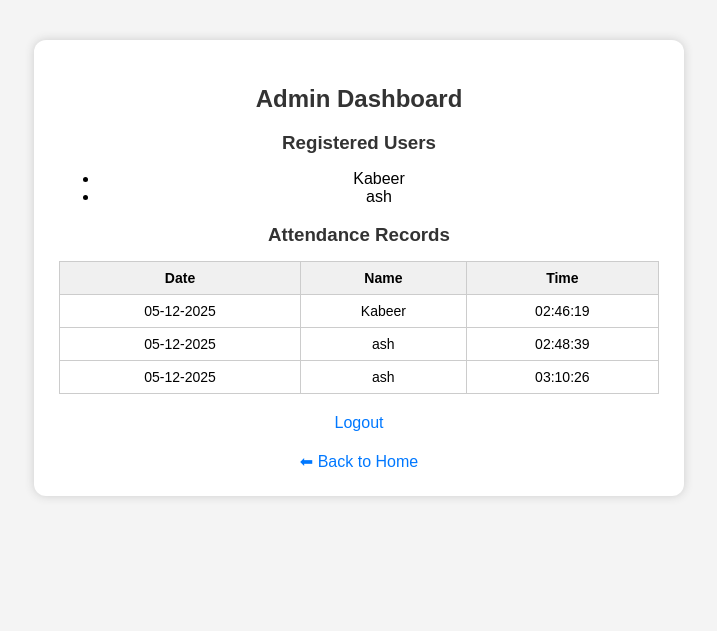
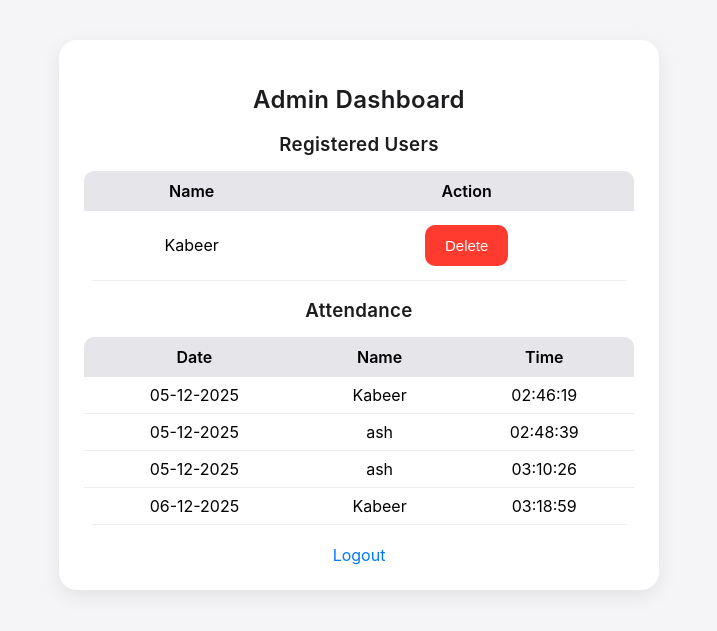
Before and after one commit to ashkab7/face_attendance, a Flask app: page /admin in a window 1280 px wide. Shown: the top 631 px of the page, without its empty margins (281-998 px from the left). Run offline with Flask 3, Linux system fonts and the light colour scheme; the visitor is signed in with stand-in values (Sample User, id 1).

Commit message:
updated files

```diff
--- /dev/null
+++ b/Attendance/Attendance_06-12-2025.csv
@@ -0,0 +1,2 @@
+Name,Time
+Kabeer,03:18:59
--- a/app.py
+++ b/app.py
@@ -1,35 +1,17 @@
 from flask import Flask, render_template, request, jsonify, redirect, url_for, session
-import cv2
-import numpy as np
-import base64
-import os
-import pandas as pd
-
-from utils import (
-    register_user,
-    recognize_face,
-    mark_attendance,
-    retrain,
-    delete_user,
-    get_registered_users,
-    ATT_DIR,
-)
+import cv2, numpy as np, base64, os, pandas as pd
+from utils import register_user, recognize_face, mark_attendance, retrain, delete_user, get_registered_users, ATT_DIR
 
 app = Flask(__name__)
 app.secret_key = "super-secret-key-change-this"
-
-
-# ------------------ ROUTES: PAGES ------------------ #
 
 @app.route("/")
 def home():
     return render_template("index.html")
 
-
 @app.route("/register")
 def register_page():
     return render_template("register.html")
-
 
 @app.route("/admin-login", methods=["GET", "POST"])
 def admin_login():
@@ -37,126 +19,68 @@ def admin_login():
     if request.method == "POST":
         username = request.form.get("username", "").strip()
         password = request.form.get("password", "").strip()
-
         if username == "admin" and password == "1234":
             session["admin"] = True
             return redirect(url_for("admin_dashboard"))
-        else:
-            msg = "Invalid credentials."
-
+        msg = "Invalid credentials."
     return render_template("admin_login.html", message=msg)
-
 
 @app.route("/admin")
 def admin_dashboard():
     if not session.get("admin"):
         return redirect(url_for("admin_login"))
-
     users = get_registered_users()
-
-    # Build attendance list from all CSVs
     attendance_records = []
     if os.path.exists(ATT_DIR):
         for fname in sorted(os.listdir(ATT_DIR)):
             if fname.startswith("Attendance_") and fname.endswith(".csv"):
                 date_str = fname.replace("Attendance_", "").replace(".csv", "")
-                fpath = os.path.join(ATT_DIR, fname)
-                try:
-                    df = pd.read_csv(fpath)
-                    for _, row in df.iterrows():
-                        attendance_records.append(
-                            {
-                                "date": date_str,
-                                "name": row.get("Name", ""),
-                                "time": row.get("Time", ""),
-                            }
-                        )
-                except Exception:
-                    continue
-
-    return render_template(
-        "admin_dashboard.html",
-        users=users,
-        attendance=attendance_records
-    )
-
+                df = pd.read_csv(os.path.join(ATT_DIR, fname))
+                for _, row in df.iterrows():
+                    attendance_records.append({"date": date_str, "name": row.get("Name",""), "time": row.get("Time","")})
+    return render_template("admin_dashboard.html", users=users, attendance=attendance_records)
 
 @app.route("/logout")
 def logout():
     session.clear()
     return redirect(url_for("home"))
 
-
-# ------------------ API: RECOGNITION ------------------ #
-
 @app.route("/api/recognize", methods=["POST"])
 def api_recognize():
     data = request.json
-    img_data = data.get("image", "")
-
+    img_data = data.get("image","")
     if "," in img_data:
         img_data = img_data.split(",")[1]
-
     img_bytes = base64.b64decode(img_data)
     frame = cv2.imdecode(np.frombuffer(img_bytes, np.uint8), cv2.IMREAD_COLOR)
-
     name = recognize_face(frame)
-
-    if name not in ["Unknown", "NO USERS"]:
+    if name not in ["Unknown","NO USERS"]:
         mark_attendance(name)
-
     return jsonify({"name": name})
-
-
-# ------------------ API: REGISTRATION ------------------ #
 
 @app.route("/api/register", methods=["POST"])
 def api_register():
-    name = request.form.get("name", "").strip()
-    img_data = request.form.get("image", "")
-
-    # Basic validation: letters and spaces only
+    name = request.form.get("name","").strip()
+    img_data = request.form.get("image","")
     if not name or not all(c.isalpha() or c.isspace() for c in name):
         return jsonify({"success": False, "message": "Name must contain only letters and spaces."})
-
     if "," in img_data:
         img_data = img_data.split(",")[1]
-
     img_bytes = base64.b64decode(img_data)
     img = cv2.imdecode(np.frombuffer(img_bytes, np.uint8), cv2.IMREAD_COLOR)
-
     if img is None:
         return jsonify({"success": False, "message": "Invalid image."})
-
     ok = register_user(name, img)
     if not ok:
-        return jsonify({"success": False, "message": "No face detected. Try again with clearer photo."})
-
+        return jsonify({"success": False, "message": "No face detected. Try again."})
     return jsonify({"success": True, "message": f"User '{name}' registered successfully!"})
-
-
-# ------------------ (Optional) Admin Actions API ------------------ #
 
 @app.route("/api/delete-user", methods=["POST"])
 def api_delete_user():
     if not session.get("admin"):
-        return jsonify({"success": False, "message": "Not authorized"})
-
-    name = request.form.get("name", "").strip()
-    if not name:
-        return jsonify({"success": False, "message": "No name provided"})
-
-    ok = delete_user(name)
-    return jsonify({"success": ok})
-
-
-@app.route("/api/retrain", methods=["POST"])
-def api_retrain():
-    if not session.get("admin"):
-        return jsonify({"success": False, "message": "Not authorized"})
-    retrain()
-    return jsonify({"success": True})
-
+        return jsonify({"success": False, "message": "Unauthorized"})
+    name = request.form.get("name","")
+    return jsonify({"success": delete_user(name)})
 
 if __name__ == "__main__":
     app.run(debug=True)
--- a/static/script.js
+++ b/static/script.js
@@ -1,132 +1,70 @@
-let liveStream = null;
-let attendanceInterval = null;
+let liveStream=null,attendanceInterval=null;
 
-// Start camera on given video element
-async function startCamera(videoId) {
-    const video = document.getElementById(videoId);
-    if (!video) return;
-
-    try {
-        liveStream = await navigator.mediaDevices.getUserMedia({ video: true });
-        video.srcObject = liveStream;
-    } catch (err) {
-        console.error("Camera error:", err);
-        const status = document.getElementById("status-text");
-        if (status) status.innerText = "Cannot access camera: " + err;
-    }
+async function startCamera(videoId){
+    const video=document.getElementById(videoId);
+    if(!video)return;
+    try{
+        liveStream=await navigator.mediaDevices.getUserMedia({video:true});
+        video.srcObject=liveStream;
+    }catch(err){console.error(err);}
 }
 
-// Capture frame from video to base64
-function captureFrame(videoId) {
-    const video = document.getElementById(videoId);
-    if (!video || video.readyState !== 4) {
-        return null;
-    }
-
-    const canvas = document.createElement("canvas");
-    canvas.width = video.videoWidth;
-    canvas.height = video.videoHeight;
-
-    const ctx = canvas.getContext("2d");
-    ctx.drawImage(video, 0, 0);
-    return canvas.toDataURL("image/jpeg");
+function captureFrame(videoId){
+    const v=document.getElementById(videoId);
+    if(!v||v.readyState!==4)return null;
+    const c=document.createElement("canvas");
+    c.width=v.videoWidth;c.height=v.videoHeight;
+    c.getContext("2d").drawImage(v,0,0);
+    return c.toDataURL("image/jpeg");
 }
 
-// Start attendance loop
-function startAttendance() {
-    const status = document.getElementById("status-text");
-    if (status) status.innerText = "Starting attendance...";
-
-    if (attendanceInterval) {
-        clearInterval(attendanceInterval);
-    }
-
-    attendanceInterval = setInterval(async () => {
-        const imgData = captureFrame("video-live");
-        if (!imgData) return;
-
-        const res = await fetch("/api/recognize", {
-            method: "POST",
-            headers: { "Content-Type": "application/json" },
-            body: JSON.stringify({ image: imgData })
-        });
-
-        const out = await res.json();
-        const name = out.name || "Unknown";
-
-        if (status) status.innerText = "Detected: " + name;
-
-        if (name !== "Unknown" && name !== "NO USERS") {
-            // Stop loop after successful attendance
+function startAttendance(){
+    const status=document.getElementById("status-text");
+    if(attendanceInterval)clearInterval(attendanceInterval);
+    attendanceInterval=setInterval(async()=>{
+        const img=captureFrame("video-live");
+        if(!img)return;
+        const r=await fetch("/api/recognize",{method:"POST",headers:{"Content-Type":"application/json"},body:JSON.stringify({image:img})});
+        const out=await r.json();
+        status.innerText="Detected: "+out.name;
+        if(out.name!=="Unknown"&&out.name!=="NO USERS"){
+            status.innerText="Attendance marked for: "+out.name;
             clearInterval(attendanceInterval);
-            attendanceInterval = null;
-            if (status) status.innerText = "Attendance marked for: " + name;
         }
-    }, 1000);
+    },900);
 }
 
-// Register a new user
-async function registerUser() {
-    const nameInput = document.getElementById("name-input");
-    const msg = document.getElementById("register-msg");
-
-    if (!nameInput) return;
-
-    const name = nameInput.value.trim();
-    if (!name) {
-        msg.innerText = "Please enter a name.";
-        return;
-    }
-
-    // Only letters and spaces
-    if (!/^[A-Za-z ]+$/.test(name)) {
-        msg.innerText = "Name must contain only letters and spaces.";
-        return;
-    }
-
-    const imgData = captureFrame("video-register");
-    if (!imgData) {
-        msg.innerText = "Camera not ready. Wait a moment.";
-        return;
-    }
-
-    const formData = new FormData();
-    formData.append("name", name);
-    formData.append("image", imgData);
-
-    const res = await fetch("/api/register", {
-        method: "POST",
-        body: formData
-    });
-
-    const out = await res.json();
-    msg.innerText = out.message || (out.success ? "Registered!" : "Failed.");
-    if (out.success) {
-        nameInput.value = "";
-    }
+async function registerUser(){
+    const name=document.getElementById("name-input").value.trim();
+    const msg=document.getElementById("register-msg");
+    if(!name){msg.innerText="Enter a name.";return;}
+    const img=captureFrame("video-register");
+    if(!img){msg.innerText="Camera not ready.";return;}
+    const fd=new FormData();
+    fd.append("name",name);
+    fd.append("image",img);
+    const r=await fetch("/api/register",{method:"POST",body:fd});
+    const out=await r.json();
+    msg.innerText=out.message;
 }
 
+async function deleteUser(name){
+    if(!confirm("Delete "+name+"?"))return;
+    const fd=new FormData();
+    fd.append("name",name);
+    const r=await fetch("/api/delete-user",{method:"POST",body:fd});
+    const out=await r.json();
+    if(out.success)location.reload();
+    else alert("Failed");
+}
 
-// Init per page
-document.addEventListener("DOMContentLoaded", () => {
-    const liveVideo = document.getElementById("video-live");
-    const regVideo = document.getElementById("video-register");
-
-    // Home page: mark attendance
-    if (liveVideo) {
+document.addEventListener("DOMContentLoaded",()=>{
+    if(document.getElementById("video-live")){
         startCamera("video-live");
-        const btn = document.getElementById("start-attendance-btn");
-        if (btn) {
-            btn.addEventListener("click", startAttendance);
-        }
+        document.getElementById("start-attendance-btn").onclick=startAttendance;
     }
-
-    // Register page
-    if (regVideo) {
+    if(document.getElementById("video-register")){
         startCamera("video-register");
-        const regBtn = document.getElementById("register-btn");
-        if (regBtn) {
-            regBtn.addEventListener("click", registerUser);
-        }
+        document.getElementById("register-btn").onclick=registerUser;
     }
 });
--- a/static/style.css
+++ b/static/style.css
@@ -1,101 +1,14 @@
-body {
-    font-family: Arial, sans-serif;
-    background: #f4f4f4;
-    margin: 0;
-    padding: 0;
-    text-align: center;
-}
-
-.container {
-    width: 90%;
-    max-width: 600px;
-    margin: 40px auto;
-    background: #ffffff;
-    padding: 25px;
-    border-radius: 12px;
-    box-shadow: 0 0 10px #ccc;
-}
-
-h1, h2, h3 {
-    color: #333;
-    margin-bottom: 15px;
-}
-
-video {
-    border: 3px solid #4CAF50;
-    border-radius: 10px;
-    box-shadow: 0 0 10px #999;
-    margin-bottom: 15px;
-    max-width: 100%;
-}
-
-.btn {
-    display: inline-block;
-    padding: 10px 18px;
-    margin: 8px 4px;
-    background-color: #4CAF50;
-    color: #fff;
-    border-radius: 6px;
-    text-decoration: none;
-    border: none;
-    cursor: pointer;
-    font-size: 15px;
-}
-
-.btn:hover {
-    background-color: #45a049;
-}
-
-input[type="text"], input[type="password"] {
-    width: 100%;
-    padding: 10px;
-    margin: 6px 0 14px 0;
-    border: 2px solid #ccc;
-    border-radius: 6px;
-    font-size: 14px;
-}
-
-.back-btn {
-    display: block;
-    margin-top: 20px;
-    text-decoration: none;
-    color: #0078ff;
-}
-
-.back-btn:hover {
-    text-decoration: underline;
-}
-
-.alert {
-    padding: 10px;
-    border-radius: 6px;
-    margin-bottom: 15px;
-    text-align: left;
-}
-
-.alert.success {
-    background: #c8f7c5;
-    border-left: 5px solid #2ecc71;
-}
-
-.alert.error {
-    background: #ffd6d6;
-    border-left: 5px solid #e74c3c;
-}
-
-/* Admin table */
-table {
-    border-collapse: collapse;
-    margin: 10px auto;
-    width: 100%;
-}
-
-th, td {
-    border: 1px solid #ccc;
-    padding: 8px 6px;
-    font-size: 14px;
-}
-
-th {
-    background: #f0f0f0;
-}
+body{font-family:-apple-system,BlinkMacSystemFont,"Segoe UI",Roboto; background:#f5f5f7;margin:0;padding:0;text-align:center;}
+.container{width:90%;max-width:550px;margin:40px auto;background:white;padding:25px;border-radius:18px;box-shadow:0 6px 20px rgba(0,0,0,0.08);}
+h1,h2,h3{color:#1c1c1e;margin-bottom:15px;font-weight:600;letter-spacing:0.3px;}
+video{border-radius:14px;border:2px solid #d2d2d7;box-shadow:0 4px 14px rgba(0,0,0,0.12);width:100%;margin-bottom:15px;transform:scaleX(-1);}
+.btn{padding:12px 20px;margin:6px;background:#007aff;border:none;border-radius:10px;color:white;font-size:15px;cursor:pointer;display:inline-block;text-decoration:none;}
+.btn:hover{background:#0063cc;}
+input[type="text"],input[type="password"]{width:100%;padding:12px;margin:10px 0;border:2px solid #d2d2d7;border-radius:10px;font-size:15px;}
+.back-btn{margin-top:20px;display:block;color:#007aff;text-decoration:none;}
+.back-btn:hover{text-decoration:underline;}
+table{width:100%;border-collapse:collapse;margin-top:15px;border-radius:10px;overflow:hidden;}
+th{background:#e5e5ea;padding:10px;font-weight:600;}
+td{border-bottom:1px solid #ececec;padding:8px 10px;}
+.alert{padding:12px;border-radius:10px;margin-bottom:10px;text-align:left;}
+.alert.error{background:#ffe2e0;color:#b3261e;}
--- a/templates/admin_dashboard.html
+++ b/templates/admin_dashboard.html
@@ -1,49 +1,26 @@
-<!DOCTYPE html>
-<html lang="en">
-<head>
-    <meta charset="UTF-8">
-    <title>Admin Dashboard</title>
-    <link rel="stylesheet" href="/static/style.css">
-</head>
+<!DOCTYPE html><html lang="en"><head><meta charset="UTF-8"><title>Admin Dashboard</title>
+<link rel="stylesheet" href="/static/style.css"><script src="/static/script.js" defer></script></head>
 <body>
-
 <div class="container">
 <h2>Admin Dashboard</h2>
-
 <h3>Registered Users</h3>
 {% if users %}
-        <ul>
-            {% for user in users %}
-                <li>{{ user }}</li>
+<table>
+<tr><th>Name</th><th>Action</th></tr>
+{% for u in users %}
+<tr><td>{{ u }}</td>
+<td><button class="btn" style="background:#ff3b30" onclick="deleteUser('{{ u }}')">Delete</button></td></tr>
 {% endfor %}
-        </ul>
-    {% else %}
-        <p>No users registered yet.</p>
-    {% endif %}
-
-    <h3>Attendance Records</h3>
+</table>
+{% else %}<p>No users found.</p>{% endif %}
+<h3>Attendance</h3>
 {% if attendance %}
 <table>
-            <tr>
-                <th>Date</th>
-                <th>Name</th>
-                <th>Time</th>
-            </tr>
-            {% for row in attendance %}
-                <tr>
-                    <td>{{ row.date }}</td>
-                    <td>{{ row.name }}</td>
-                    <td>{{ row.time }}</td>
-                </tr>
+<tr><th>Date</th><th>Name</th><th>Time</th></tr>
+{% for r in attendance %}
+<tr><td>{{ r.date }}</td><td>{{ r.name }}</td><td>{{ r.time }}</td></tr>
 {% endfor %}
 </table>
-    {% else %}
-        <p>No attendance records yet.</p>
-    {% endif %}
-
+{% else %}<p>No attendance records.</p>{% endif %}
 <a href="/logout" class="back-btn">Logout</a>
-    <a href="/" class="back-btn">⬅ Back to Home</a>
-</div>
-
-</body>
-</html>
+</div></body></html>
```
Also changed, not shown: templates/admin_login.html (+13 -30 lines), templates/index.html (+10 -23 lines), templates/register.html (+10 -25 lines), data/user_images/Kabeer/img_1.jpg, data/user_images/ash/img_1.jpg (deleted), data/user_images/ash/img_2.jpg (deleted), 1 other file. Lines whose indentation alone changed are shown as unchanged.
